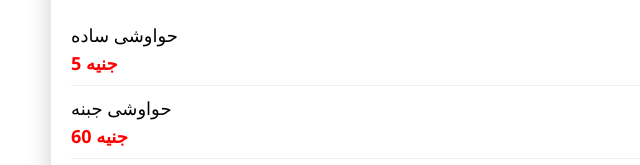
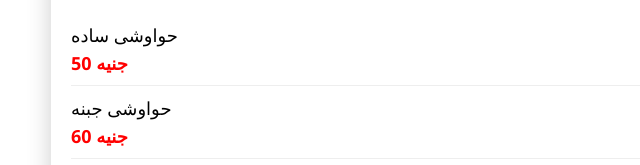
Before and after one commit to hamedragab267-boop/Neamha-, a plain HTML site: page hwawshi.html in a window 1280 px wide. Shown: the part 635-800 px from the top of the page, 239-879 px from the left. Drawn offline with Linux system fonts and the light colour scheme.

Commit message:
Add files via upload

```diff
--- a/hwawshi.html
+++ b/hwawshi.html
@@ -108,7 +108,7 @@ header h1{
     <ul class="product-list">
       <li>
         حواوشى ساده
-        <span>5 جنيه</span>
+        <span>50 جنيه</span>
       </li>
       <li>
         حواوشى جبنه
```
